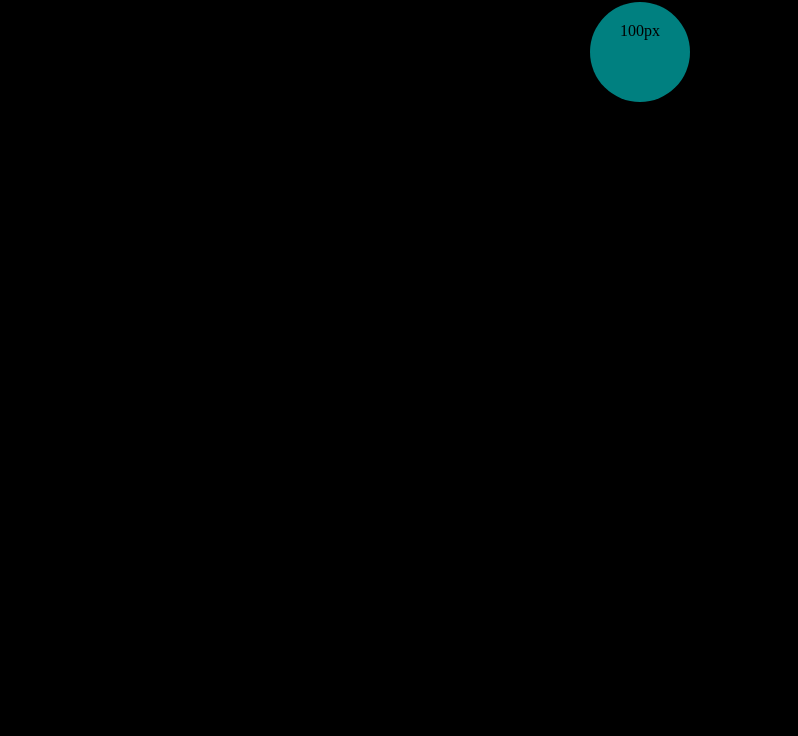
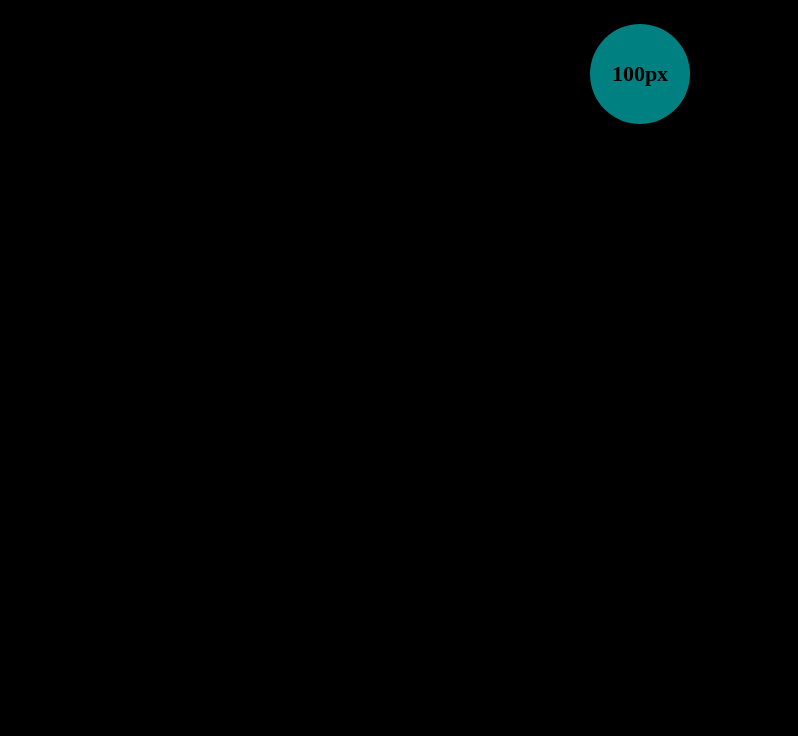
Before and after one commit to LeeShavit/Day18, a plain HTML site: page index.html in a window 1280 px wide. Shown: the part 64-800 px from the top of the page, without its empty margins (0-798 px from the left). Drawn offline with Linux system fonts and the light colour scheme.

Commit message:
Add more styling on ball

```diff
--- a/css/styles.css
+++ b/css/styles.css
@@ -4,7 +4,7 @@
 
 body{
     background-color: black;
-    text-align: center;
+    font-size: 22px;
 }
 
 h1{
@@ -12,12 +12,19 @@ h1{
 }
 
 .ball{
+    display: flex;
+    align-items: center;
+    justify-content: center;
+
     width: 100px;
     height: 100px;
 
-    padding-top: 20px;
     background-color: teal;
     border-radius: 50%;
     margin: auto;
+}
 
+.diameter{
+    width: max-content;
+    font-weight: bold;
 }
```
